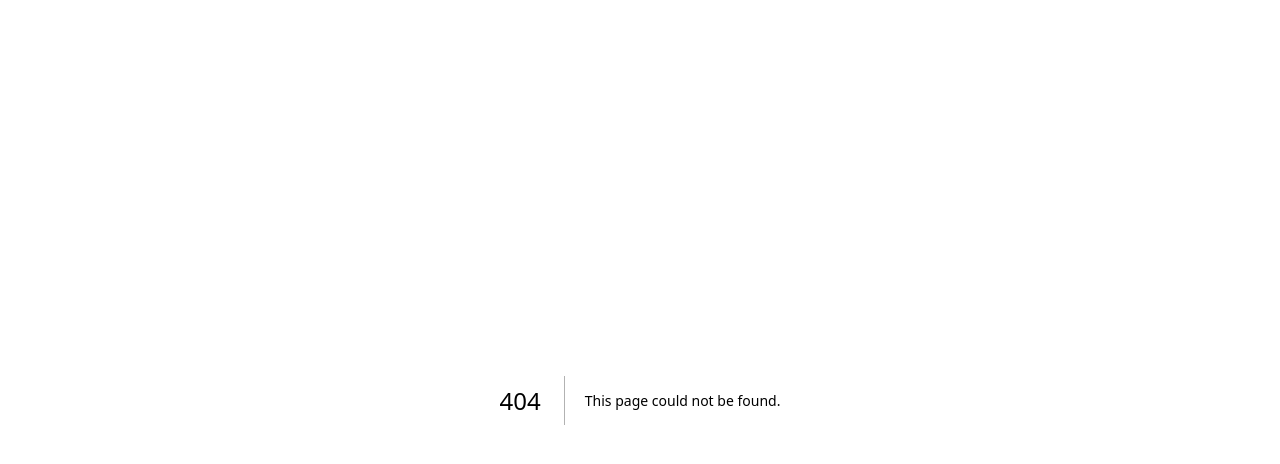
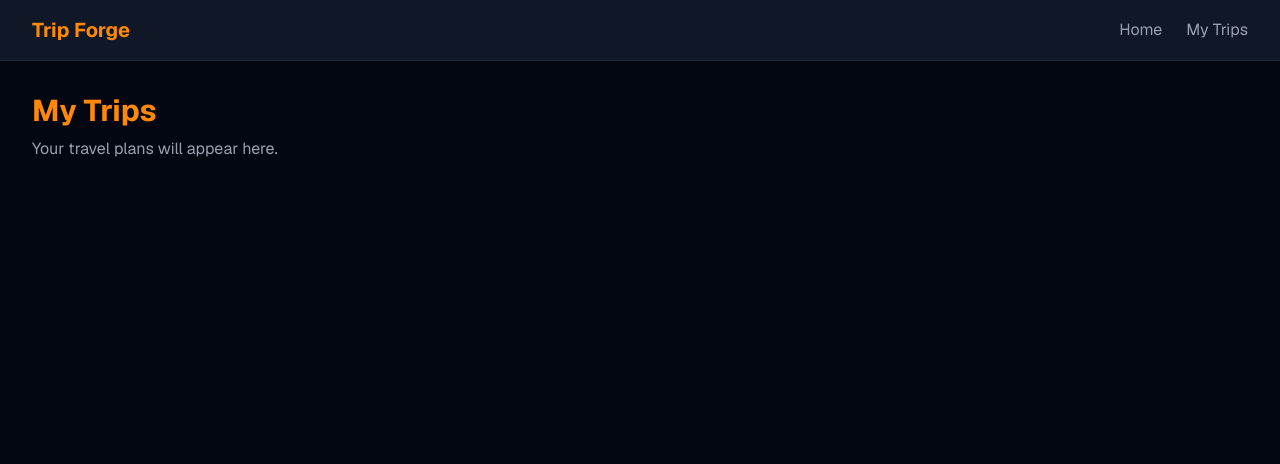
Before and after one commit to amarbegolli/TripForge, a Next.js app: page /dashboard in a window 1280 px wide. Before the commit this address had no page. Shown: the top 464 px of the page. Built offline with nearby package versions, Linux system fonts and the light colour scheme.

Commit message:
Initial commit - TripForge setup with navbar

```diff
--- /dev/null
+++ b/app/dashboard/page.tsx
@@ -0,0 +1,8 @@
+export default function Dashboard () {
+    return (
+        <main className="min-h-screen bg-gray-950 text-white p-8">
+            <h1 className="text-3xl font-bold text-orange-400">My Trips</h1>
+            <p className="mt-2 text-gray-400">Your travel plans will appear here.</p>
+        </main>
+    )
+}
--- a/app/layout.tsx
+++ b/app/layout.tsx
@@ -1,33 +1,26 @@
-import type { Metadata } from "next";
-import { Geist, Geist_Mono } from "next/font/google";
-import "./globals.css";
+import type { Metadata } from "next"
+import { Geist } from "next/font/google"
+import "./globals.css"
+import Navbar from "@/components/Navbar"
 
-const geistSans = Geist({
-  variable: "--font-geist-sans",
-  subsets: ["latin"],
-});
-
-const geistMono = Geist_Mono({
-  variable: "--font-geist-mono",
-  subsets: ["latin"],
-});
+const geist = Geist({ subsets: ["latin"] })
 
 export const metadata: Metadata = {
-  title: "Create Next App",
-  description: "Generated by create next app",
-};
+    title: "TripForge",
+    description: "Plan your perfect trip with AI"
+}
 
-export default function RootLayout({
+export default function RootLayout ({
   children,
-}: Readonly<{
-  children: React.ReactNode;
-}>) {
+}: {
+  children: React.ReactNode
+}) {
   return (
-    <html
-      lang="en"
-      className={`${geistSans.variable} ${geistMono.variable} h-full antialiased`}
-    >
-      <body className="min-h-full flex flex-col">{children}</body>
+    <html lang="en">
+      <body className={`${geist.className} bg-gray-950`}>
+        <Navbar />
+        {children}
+      </body>
     </html>
-  );
+  )
 }
--- a/app/page.tsx
+++ b/app/page.tsx
@@ -1,65 +1,13 @@
-import Image from "next/image";
-
-export default function Home() {
+export default function Home () {
   return (
-    <div className="flex flex-col flex-1 items-center justify-center bg-zinc-50 font-sans dark:bg-black">
-      <main className="flex flex-1 w-full max-w-3xl flex-col items-center justify-between py-32 px-16 bg-white dark:bg-black sm:items-start">
-        <Image
-          className="dark:invert"
-          src="/next.svg"
-          alt="Next.js logo"
-          width={100}
-          height={20}
-          priority
-        />
-        <div className="flex flex-col items-center gap-6 text-center sm:items-start sm:text-left">
-          <h1 className="max-w-xs text-3xl font-semibold leading-10 tracking-tight text-black dark:text-zinc-50">
-            To get started, edit the page.tsx file.
-          </h1>
-          <p className="max-w-md text-lg leading-8 text-zinc-600 dark:text-zinc-400">
-            Looking for a starting point or more instructions? Head over to{" "}
-            <a
-              href="https://vercel.com/templates?framework=next.js&utm_source=create-next-app&utm_medium=appdir-template-tw&utm_campaign=create-next-app"
-              className="font-medium text-zinc-950 dark:text-zinc-50"
-            >
-              Templates
-            </a>{" "}
-            or the{" "}
-            <a
-              href="https://nextjs.org/learn?utm_source=create-next-app&utm_medium=appdir-template-tw&utm_campaign=create-next-app"
-              className="font-medium text-zinc-950 dark:text-zinc-50"
-            >
-              Learning
-            </a>{" "}
-            center.
-          </p>
-        </div>
-        <div className="flex flex-col gap-4 text-base font-medium sm:flex-row">
-          <a
-            className="flex h-12 w-full items-center justify-center gap-2 rounded-full bg-foreground px-5 text-background transition-colors hover:bg-[#383838] dark:hover:bg-[#ccc] md:w-[158px]"
-            href="https://vercel.com/new?utm_source=create-next-app&utm_medium=appdir-template-tw&utm_campaign=create-next-app"
-            target="_blank"
-            rel="noopener noreferrer"
-          >
-            <Image
-              className="dark:invert"
-              src="/vercel.svg"
-              alt="Vercel logomark"
-              width={16}
-              height={16}
-            />
-            Deploy Now
-          </a>
-          <a
-            className="flex h-12 w-full items-center justify-center rounded-full border border-solid border-black/[.08] px-5 transition-colors hover:border-transparent hover:bg-black/[.04] dark:border-white/[.145] dark:hover:bg-[#1a1a1a] md:w-[158px]"
-            href="https://nextjs.org/docs?utm_source=create-next-app&utm_medium=appdir-template-tw&utm_campaign=create-next-app"
-            target="_blank"
-            rel="noopener noreferrer"
-          >
-            Documentation
-          </a>
-        </div>
-      </main>
-    </div>
-  );
+    <main className="min-h-screen bg-gray-950 text-white flex flex-col items-center justify-center">
+    <h1 className="text-5xl font-bold text-orange-400"> Trip Forge</h1>
+    <p className="mt-4 text-gray-400 text-lg">
+    Plan your perfect trip with AI
+    </p>
+    <button className="mt-8 bg-orange-500 hover:bg-orange-600 text-white px-8 py-3 rounded-full font-semibold transition-colors">
+    Get Started
+    </button>
+    </main>
+  )
 }
--- /dev/null
+++ b/components/Navbar.tsx
@@ -0,0 +1,19 @@
+import Link from "next/link"
+
+export default function Navbar () {
+    return (
+        <nav className="bg-gray-900 border-b border-gray-800 px-8 py-4 flex items-center justify-between">
+            <Link href="/" className="text-orange-400 font-bold text-xl">
+            Trip Forge
+            </Link>
+            <div className="flex gap-6">
+                <Link href="/" className="text-gray-400 hover:text-white transition-colors">
+                    Home
+                </Link>
+                <Link href="/" className="text-gray-400 hover:text-white transition-colors">
+                    My Trips
+                </Link>
+            </div>
+        </nav>
+    )
+}
```
